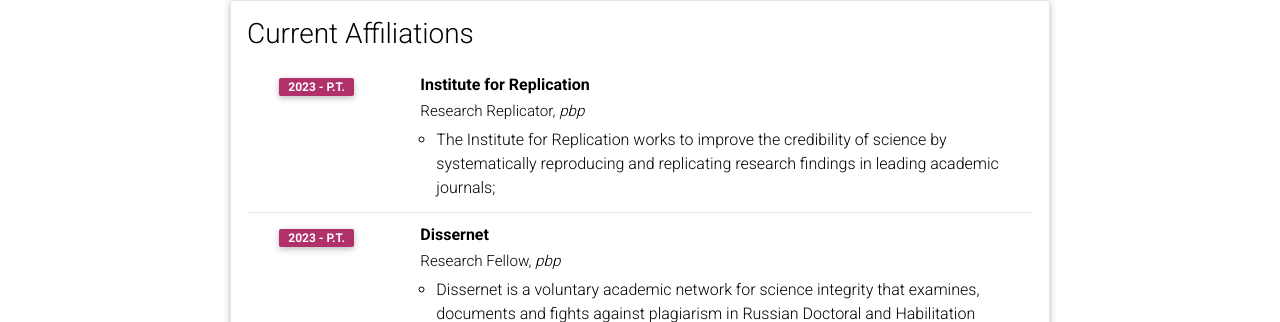
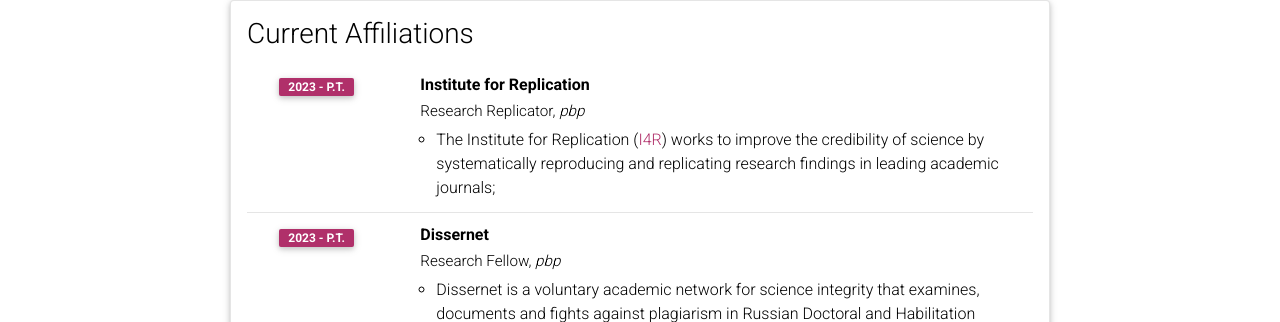
Before and after one commit to egorbronnikov/egorbronnikov.github.io, a Jekyll site: the page built from _pages/affiliations.md, in a window 1280 px wide and 1177 px high. Shown: the part 214-536 px from the top of the window. Built offline with Jekyll 4.4.1, drawn with Linux system fonts in a browser that asks for light colours; comment, search, counter and statistics services are not loaded; a style sheet for code colours, icons or effects is not loaded.

Commit message:
Update affiliations.yml

```diff
--- a/_data/affiliations.yml
+++ b/_data/affiliations.yml
@@ -5,7 +5,7 @@
       institution: Research Replicator, <i>pbp</i>
       year: 2023 - p.t.
       description:
-        - The Institute for Replication works to improve the credibility of science by systematically reproducing and replicating research findings in leading academic journals;
+        - The Institute for Replication (<a href="https://i4replication.org/">I4R</a>) works to improve the credibility of science by systematically reproducing and replicating research findings in leading academic journals;
     - title: Dissernet
       institution: Research Fellow, <i>pbp</i>
       year: 2023 - p.t.
```
